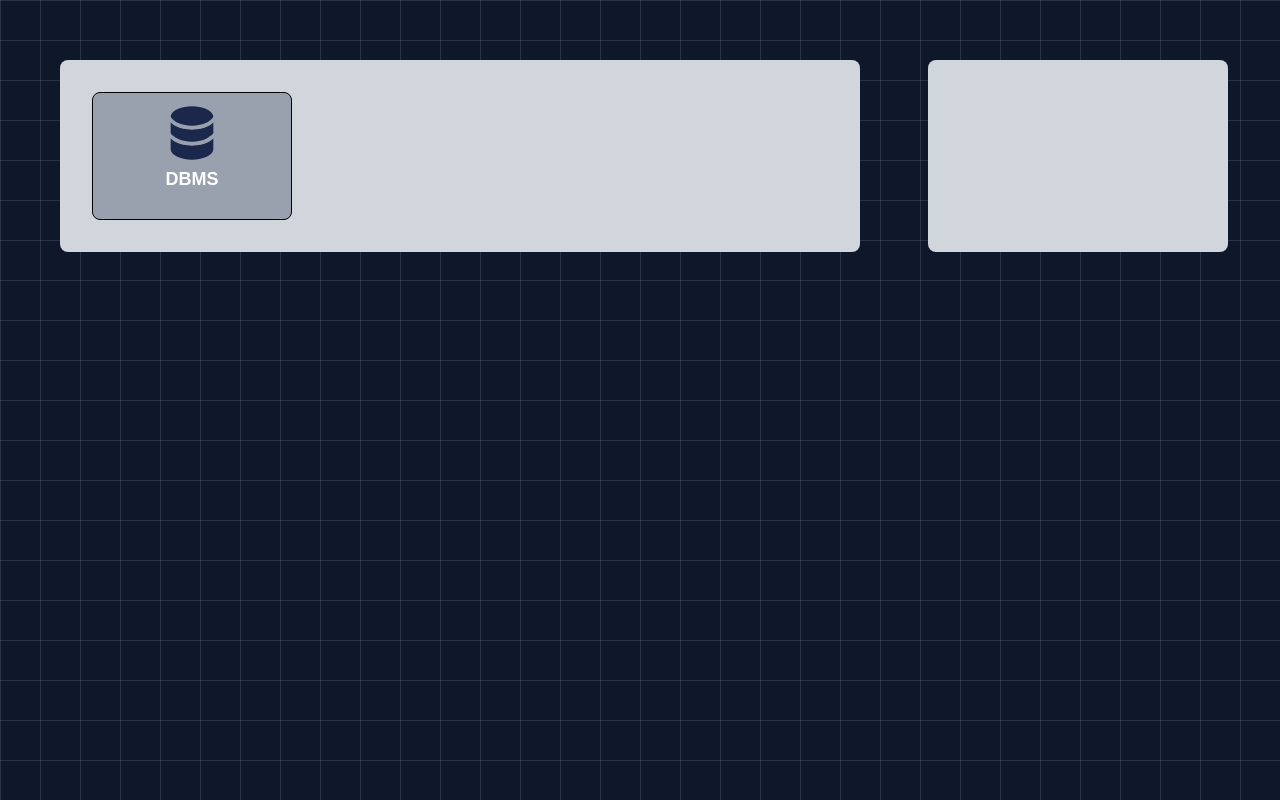
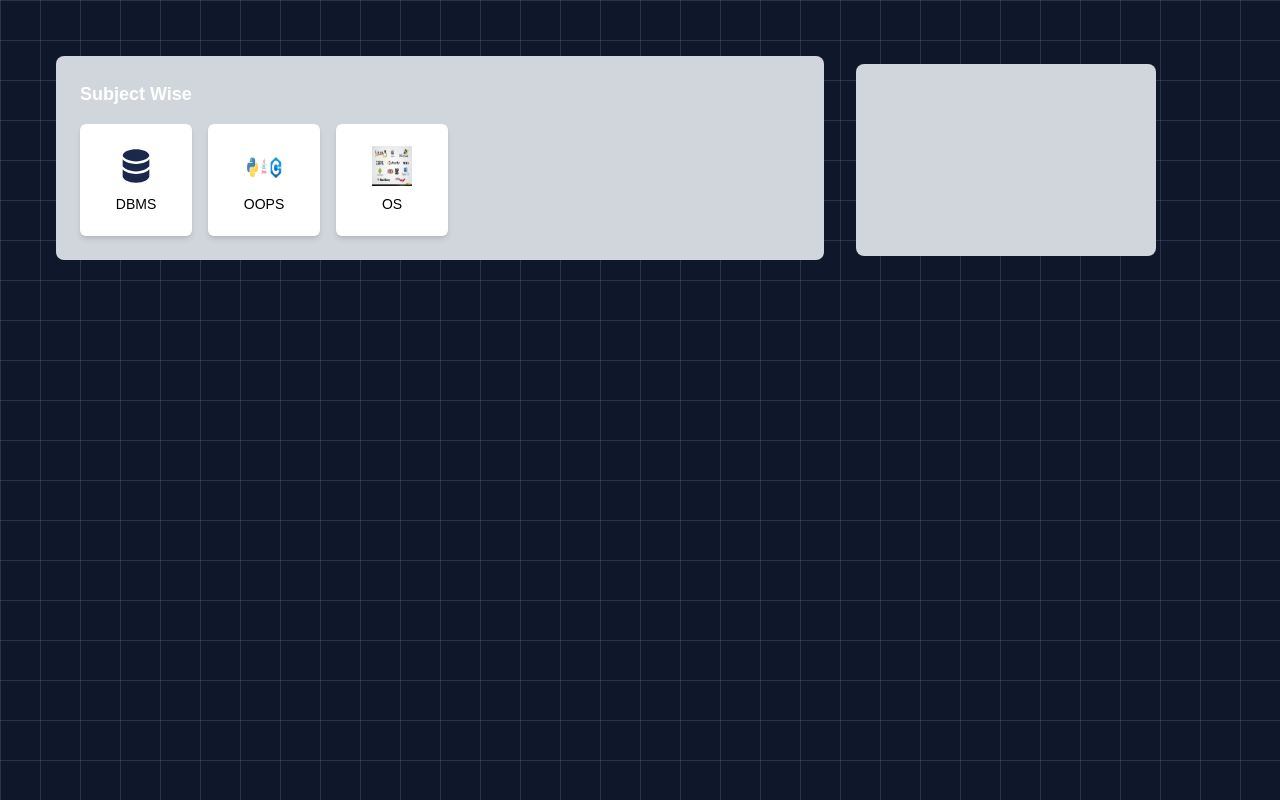
Before and after one commit to sanjaysr77/placement-prep-fe, a React (Vite) app: page / in a window 1280 px wide. Built offline with nearby package versions, Linux system fonts and the light colour scheme.

Commit message:
Different Subjects added

```diff
--- a/src/components/Card.tsx
+++ b/src/components/Card.tsx
@@ -1,13 +1,18 @@
 import { SmallCard } from "./SmallCard";
 
-export function Card() {
+type CardProps = {
+  image: string;
+  title: string;
+};
+
+export function Card({ image, title }: CardProps) {
   return (
     <div className="flex gap-6
       bg-gray-300 m-15 w-56 h-30 p-4 rounded-lg
       sm:w-80 sm:h-40 sm:p-6
       md:w-125 md:h-40 md:p-6
       lg:w-200 lg:h-48 lg:p-8">
-      <SmallCard />
+      <SmallCard image={image} title={title} />
     </div>
   );
 }
--- a/src/components/Card2.tsx
+++ b/src/components/Card2.tsx
@@ -1,7 +1,7 @@
 
 export function Card2() {
     return (
-        <button className="bg-gray-300 h-30 w-32 rounded-lg mt-15 -ml-8
+        <button className="bg-gray-300 h-30 w-32 rounded-lg mt-8 -ml-8
         sm:w-40 sm:h-40 sm:p-6
         md:w-50 md:h-40 md:p-6
         lg:w-75 lg:h-48 lg:p-8 lg:ml-2
--- a/src/components/CardStructure.tsx
+++ b/src/components/CardStructure.tsx
@@ -1,9 +1,24 @@
-import { Card } from "../components/Card";
-import { Card2 } from "../components/Card2";
+import { Card2 } from "./Card2";
+import { SmallCard } from "./SmallCard";
 
-export function CardStructure () {
-    return <div className="flex">
-        <Card />
+type CardStructureProps = {
+  subjects: { image: string; title: string }[];
+};
+
+export function CardStructure({ subjects }: CardStructureProps) {
+  return (
+    <div className="flex">
+        <div className="bg-gray-300 m-6 p-6 rounded-lg w-full max-w-3xl">
+          <h2 className="text-lg font-bold mb-4">Subject Wise</h2>
+
+          {/* Layout for small cards inside */}
+          <div className="flex gap-4 flex-wrap">
+            {subjects.map((subject, index) => (
+              <SmallCard key={index} image={subject.image} title={subject.title} />
+            ))}
+          </div>
+        </div>
         <Card2 />
     </div>
+  );
 }
--- a/src/components/SmallCard.tsx
+++ b/src/components/SmallCard.tsx
@@ -1,12 +1,13 @@
-import { useCardContext } from "./CardContext";
+type SmallCardProps = {
+  image: string;
+  title: string;
+};
 
-export function SmallCard() {
-  const { cardData } = useCardContext();
-
+export function SmallCard({ image, title }: SmallCardProps) {
   return (
-    <div className="flex flex-col items-center p-2 border border-black w-50 bg-gray-400 rounded-lg">
-      <img src={cardData.image} alt={cardData.title} className="w-16 h-16" />
-      <p className="text-lg font-semibold">{cardData.title}</p>
+    <div className="bg-white shadow-md rounded-md p-4 w-28 h-28 flex flex-col items-center justify-center">
+      <img src={image} alt={title} className="w-10 h-10 mb-2" />
+      <span className="text-sm font-medium text-black">{title}</span>
     </div>
   );
 }
--- a/src/pages/HomePage.tsx
+++ b/src/pages/HomePage.tsx
@@ -1,23 +1,15 @@
-import { CardProvider } from "../components/CardContext";
 import { CardStructure } from "../components/CardStructure";
 
 export function Home() {
-  const cardInfo = {
-    image: "/database.svg", // example path
-    title: "DBMS"
-  };
-  const cardInfo2 = {
-    image: "/database.svg", // example path
-    title: "OOPS"
-  };
-  const cardInfo3 = {
-    image: "/database.svg", // example path
-    title: "OS"
-  };
+  const subjects = [
+    { image: "/database.svg", title: "DBMS" },
+    { image: "/OOPS.png", title: "OOPS" },
+    { image: "/OS.jpeg", title: "OS" }
+  ];
 
   return (
-    <CardProvider cardData={cardInfo}>
-      <CardStructure />
-    </CardProvider>
+    <div className="p-8">
+      <CardStructure subjects={subjects} />
+    </div>
   );
 }
```
Also changed, not shown: public/OOPS.png (added), public/OS.jpeg (added).
